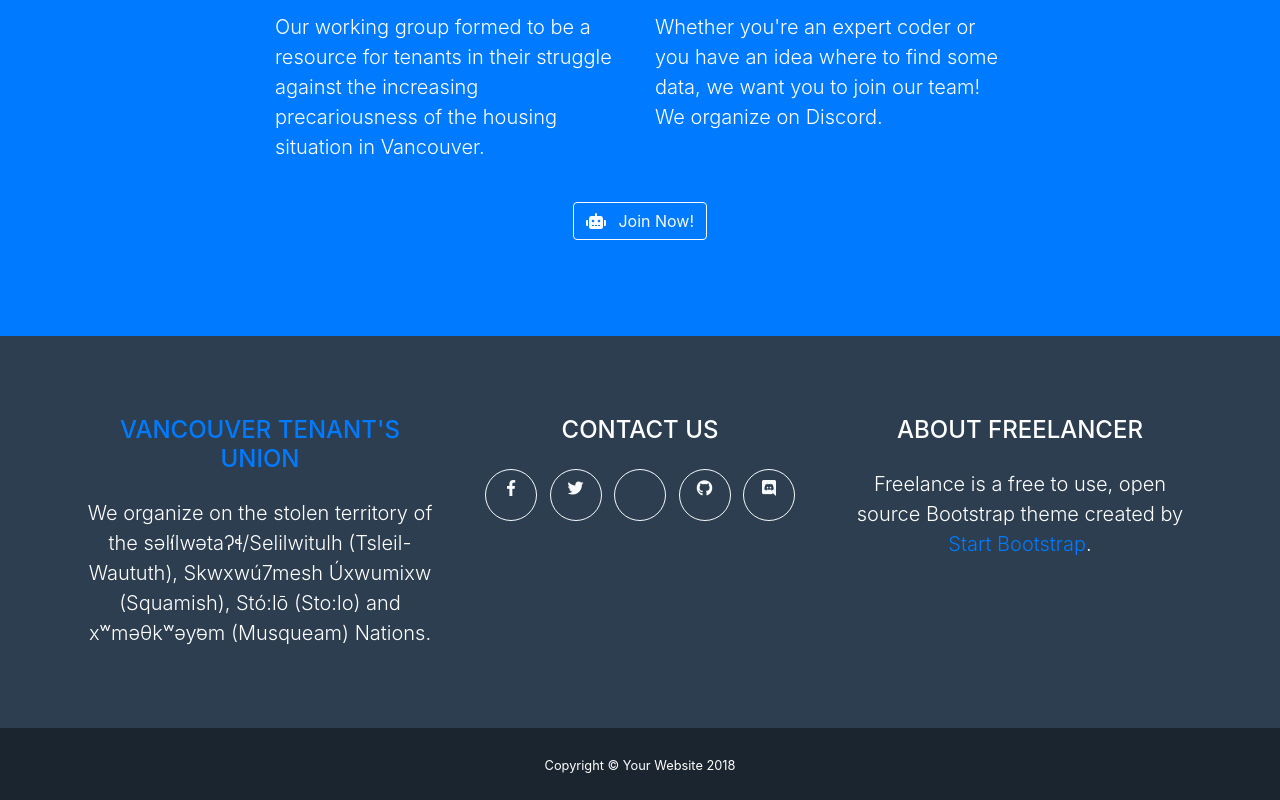
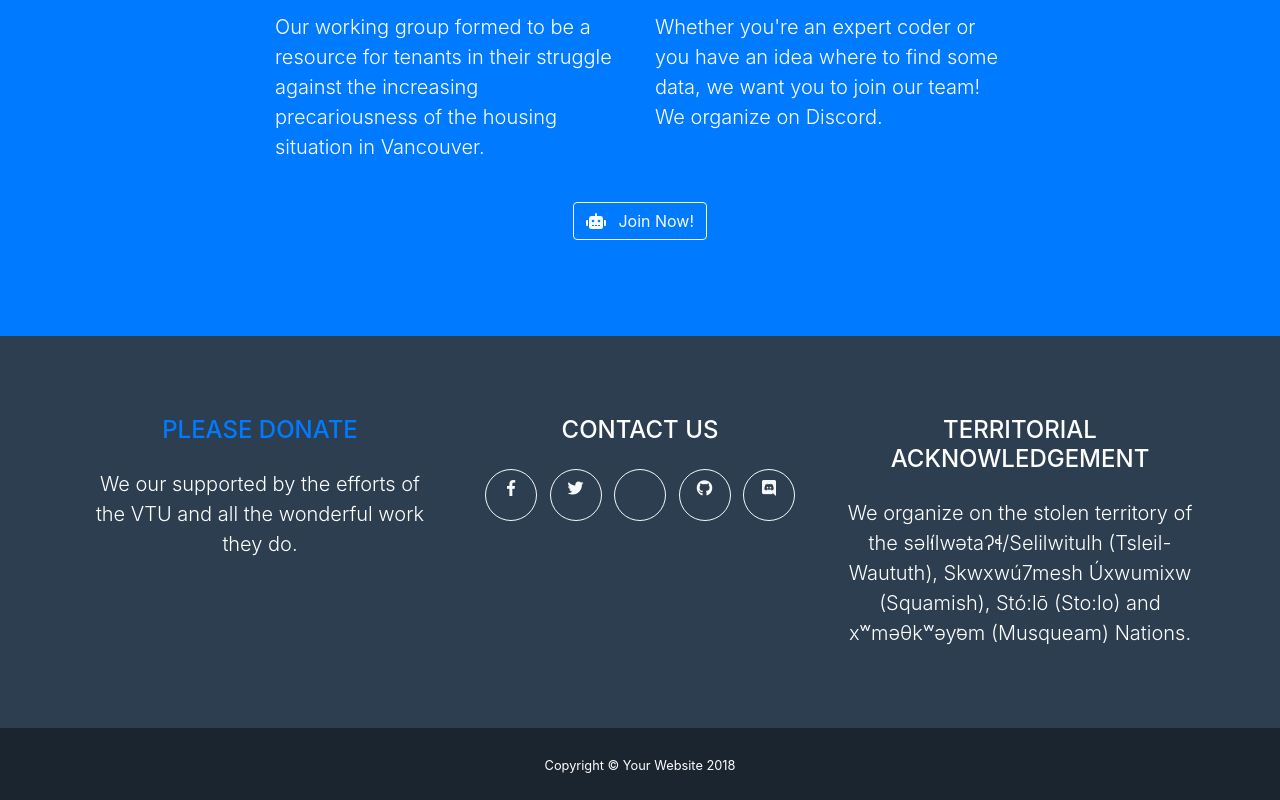
Before and after one commit to vtu-datatools/vtu-datatools.github.io, a website with bundled scripts: page index.html in a window 1280 px wide. Shown: the part 1892-2692 px from the top of the page. Built offline with nearby package versions, Linux system fonts and the light colour scheme.

Commit message:
Add theme and edit

```diff
--- a/index.html
+++ b/index.html
@@ -155,12 +155,12 @@
     </section>
 
     <!-- Footer -->
-    <footer class="footer contact text-center">
+    <footer id="contact" class="footer text-center">
       <div class="container">
         <div class="row">
           <div class="col-md-4 mb-5 mb-lg-0">
-            <h4 class="text-uppercase mb-4"><a href="https://www.vancouvertenantsunion.ca/">Vancouver Tenant's Union</a></h4>
-            <p class="lead mb-0">We organize on the stolen territory of the səl̓ílwətaʔɬ/Selilwitulh (Tsleil-Waututh), Skwxwú7mesh Úxwumixw (Squamish), Stó:lō (Sto:lo) and xʷməθkʷəy̓əm (Musqueam) Nations.</p>
+            <h4 class="text-uppercase mb-4"><a href="https://www.vancouvertenantsunion.ca/donate">Please donate</a></h4>
+            <p class="lead mb-0">We our supported by the efforts of the VTU and all the wonderful work they do.</p>
           </div>
           <div class="col-md-4 mb-5 mb-lg-0">
             <h4 class="text-uppercase mb-4">Contact Us</h4>
@@ -193,9 +193,8 @@
             </ul>
           </div>
           <div class="col-md-4">
-            <h4 class="text-uppercase mb-4">About Freelancer</h4>
-            <p class="lead mb-0">Freelance is a free to use, open source Bootstrap theme created by
-              <a href="http://startbootstrap.com">Start Bootstrap</a>.</p>
+            <h4 class="text-uppercase mb-4">Territorial Acknowledgement</h4>
+            <p class="lead mb-0">We organize on the stolen territory of the səl̓ílwətaʔɬ/Selilwitulh (Tsleil-Waututh), Skwxwú7mesh Úxwumixw (Squamish), Stó:lō (Sto:lo) and xʷməθkʷəy̓əm (Musqueam) Nations.</p>
           </div>
         </div>
       </div>
```
